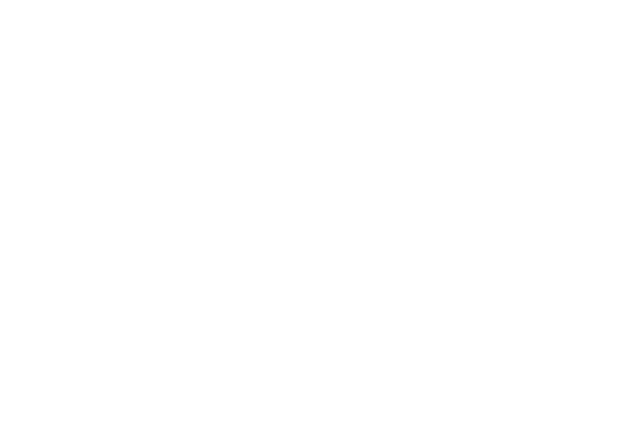
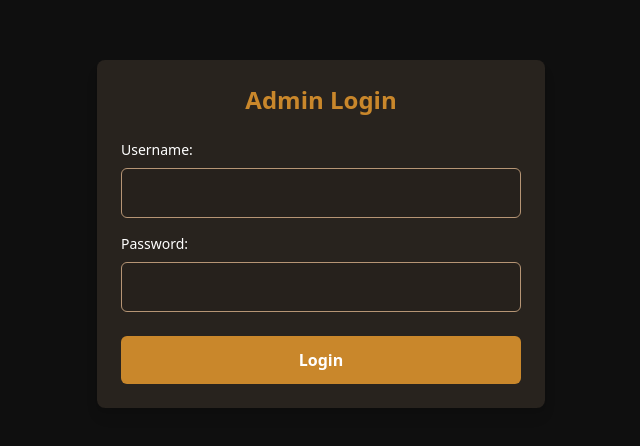
Before and after one commit to Rahil-24bcp143/Anirveda-Website, a React (Vite) app: page /adminlogin in a window 1280 px wide. Before the commit this address had no page. Shown: the part 166-612 px from the top of the page, without its empty margins (319-959 px from the left). Built offline with nearby package versions, Linux system fonts and the light colour scheme.

Commit message:
Admin-Login and Routing done

```diff
--- a/src/App.jsx
+++ b/src/App.jsx
@@ -1,6 +1,7 @@
 import React, { useState, useEffect } from "react";
 import { BrowserRouter, Routes, Route } from "react-router-dom";
 import LoadingScreen from "./LoadingScreen";
+
 
 import HomePage from "./Pages/HomePage";
 import Committee from "./Pages/Committee";
@@ -31,19 +32,19 @@
 import ScrollToTop from "./ScrollToTop";
 
 // Mock RBI
-import Home from "./Pages/MockRBI/Home"
-import Play from "./Pages/MockRBI/Play"
-import Situations from "./Pages/MockRBI/Situations"
-import Login from "./Pages/Admin/Login"
+
+import AdminLogin from './Pages/MockRBI/AdminLogin'
+import AdminPanel from './Pages/MockRBI/AdminPanel'
+
 import { SituationProvider } from "./Context/SituationProvider";
 // import SupplyDemandG from "./Pages/MockRBI/SupplyDemandG"
-import CurrentSituation from "./Pages/MockRBI/CurrentSituation"
+
 import Unauthorized from "./Pages/utils/Unauthorized"
 import BlogDetails from "./Pages/BlogDetails";
 import Cityscapes from "./Pages/CityScapes";
 import Economania from "./Pages/Economania";
-import Leaderboard from "./Pages/MockRBI/LeaderBoard";
 import GalaxEcon from "./Pages/GalaxEcon";
+
 
 
 const App = () => {
@@ -78,6 +79,7 @@
               <Route path="/blogs" element={<ComingSoonBlogs />} />
               <Route path='/blogs/:id' element={<BlogDetails/>} />
               <Route path="/cityscapes" element={<Cityscapes />} />
+              <Route path = "/adminlogin" element={<AdminLogin />}/>
 
               <Route path="/economania" element={<Economania/>} />
               <Route
@@ -130,10 +132,7 @@
                 />
               }
             />
-            {/* <Route
-              path="/cr"
-              element={<DepartmentPage heading="Creative" heads={veHeads} />}
-            /> */}
+
             <Route
               path="/gd"
               element={
@@ -154,30 +153,17 @@
                 />
               }
             />
-            <Route path="/galaxecon" element={<GalaxEcon />} />
-            <Route path="/mockrbi" element={<Home />} />
-            <Route path="/mockrbi/play" element={<Play />} />
-            {/* <Route path="/mockrbi/supply" element={<SupplyDemandG />} /> */}
-            <Route path="/mockrbi/admin/situations" element={<Situations />} />
-            <Route path="/mockrbi/situation" element={<CurrentSituation />} />
-            <Route path="/mockrbi/leaderboard" element={<Leaderboard/>} />
-            <Route
-              path="/mockrbi/admin/login"
-              element={<Login redirectTo="/mockrbi/situation" />}
-              // This will redirect to current situation page, which will be shown on projector if needed
-            />
-            <Route
-              path="/mockrbi/admin/leaderboard"
-              element={<Login redirectTo="/mockrbi/leaderboard" />}
-              // This will redirect to current situation page, which will be shown on projector if needed
-            />
-            <Route
-              path="/admin/login"
-              element={<Login redirectTo="/mockrbi/admin/situations" />}
-            />
+              {/* Mock RBI Simulation */}
+        <Route path="/adminlogin" element={<AdminLogin />} />
+        <Route path="/adminpanel" element={<AdminPanel />} />
+
             {/* Utilty routes */}
             <Route path="/unauthorized" element={<Unauthorized />} />
             </Routes>
+
+
+
+
           </BrowserRouter>
         </SituationProvider>
       )}
--- a/src/Pages/MockRBI/AdminLogin.jsx
+++ b/src/Pages/MockRBI/AdminLogin.jsx
@@ -1,44 +1,93 @@
-import {useState, useEffect} from 'react';
+import { useState, useEffect } from "react";
+import { useNavigate } from "react-router-dom";
+import toast, { Toaster } from "react-hot-toast";
 
-const AdminLogin = () =>{
+const AdminLogin = () => {
   const [username, setUserName] = useState("");
-    const [password,setPassword] = useState("");
+  const [password, setPassword] = useState("");
   const [isLoggedIn, setIsLoggedIn] = useState(false);
 
-// Checking if the Admin is already logged in or not using the local Storage whenever the site is refreshed!
+  const navigate = useNavigate();
 
-useEffect(()=>{
+  useEffect(() => {
     const token = localStorage.getItem("adminToken");
-    if(token === "anirveda-admin-token"){
+    if (token === "anirveda-admin-token") {
       setIsLoggedIn(true);
+      navigate("/adminpanel");
     }
-}, []);
+  }, [navigate]);
 
-const handleLogin = (e) =>{
+  const handleLogin = (e) => {
     e.preventDefault();
 
-    if(isLoggedIn){
-        alert("Another Admin is Already Logged In");
+    if (isLoggedIn) {
+      toast.error("Another Admin is Already Logged In");
       return;
     }
 
-    if(username === "anirveda-admin" && password === "anirveda-admin-123"){
+    if (username === "anirveda-admin" && password === "anirveda-admin-123") {
       localStorage.setItem("adminToken", "anirveda-admin-token");
       setIsLoggedIn(true);
-        alert("Login Successfull")
-    }
-    else{
-        alert("Invalid Credentials");
+      toast.success("Login Successful");
+      navigate("/adminpanel");
+    } else {
+      toast.error("Invalid Credentials");
     }
   };
-const handleLogout = () =>{
+
+  const handleLogout = () => {
     localStorage.removeItem("adminToken");
     setIsLoggedIn(false);
-    alert("Logged out successfuly!");
+    toast.success("Logged out successfully!");
+    navigate("/");
   };
 
-return
+  return (
+    <div className="min-h-screen flex items-center justify-center bg-tertiary">
+      <Toaster position="top-right" reverseOrder={false} />
+      <form
+        onSubmit={handleLogin}
+        className="w-full max-w-md bg-secondary-15 rounded-lg shadow-lg p-6"
+      >
+        <h2 className="text-center text-2xl font-bold text-primary mb-6">
+          Admin Login
+        </h2>
 
+        <div className="mb-4">
+          <label className="block mb-2 text-sm font-medium text-white">
+            Username:
+          </label>
+          <input
+            type="text"
+            value={username}
+            onChange={(e) => setUserName(e.target.value)}
+            required
+            className="w-full p-3 border border-secondary rounded-md bg-inputFieldColor focus:outline-none focus:ring-2 focus:ring-primary text-black"
+          />
+        </div>
 
+        <div className="mb-6">
+          <label className="block mb-2 text-sm font-medium text-white">
+            Password:
+          </label>
+          <input
+            type="password"
+            value={password}
+            onChange={(e) => setPassword(e.target.value)}
+            required
+            className="w-full p-3 border border-secondary rounded-md bg-inputFieldColor focus:outline-none focus:ring-2 focus:ring-primary text-black"
+          />
+        </div>
 
-}
+        <button
+          type="submit"
+          className="w-full py-3 bg-primary text-white font-semibold rounded-md hover:opacity-90 transition"
+        >
+          Login
+        </button>
+      </form>
+    </div>
+  );
+};
+
+export default AdminLogin;
--- a/src/Pages/MockRBI/AdminPanel.jsx
+++ b/src/Pages/MockRBI/AdminPanel.jsx
@@ -0,0 +1,7 @@
+const AdminPanel = () =>{
+    return(
+        <div style={{ padding: "40px", textAlign: "center" }}>Welcome to the Admin Panel</div>
+    )
+}
+
+export default AdminPanel;
```
Lines whose indentation alone changed are shown as unchanged.
